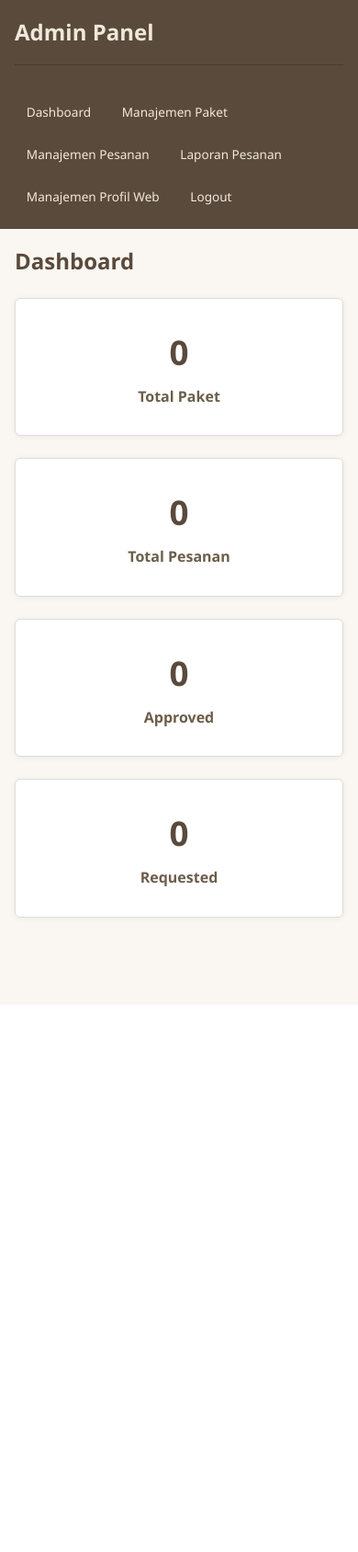
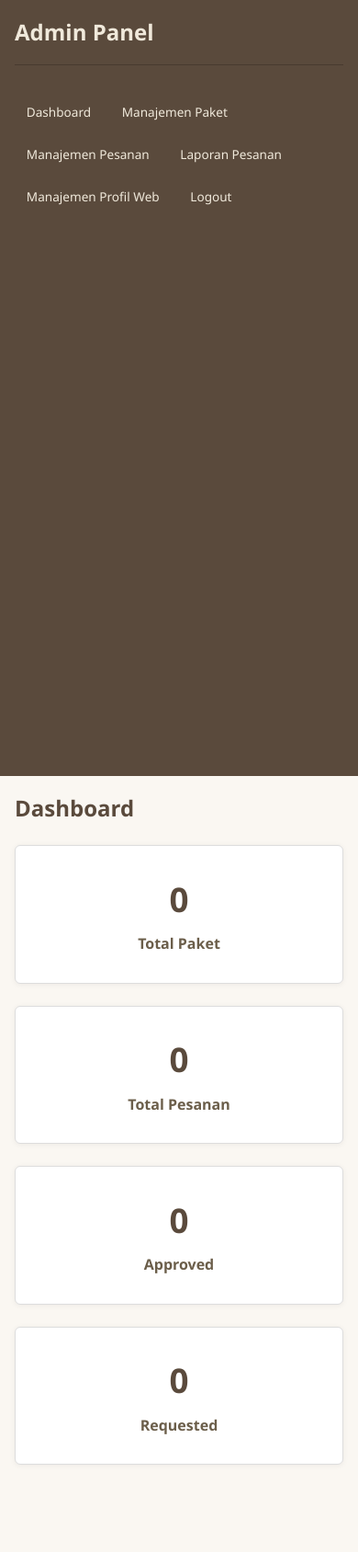
Before and after one commit to wahyuidaya/wedding_jewepe, a PHP site: page /admin/dashboard.php in a window 390 px wide. Shown: the whole page at 92% size. Before the commit the page ends 1093 px from the top, so only its background shows below. Run offline with PHP 8.4, Linux system fonts and the light colour scheme; the visitor is signed in with stand-in values (Sample User, id 1); data that the repository does not hold is empty.

Commit message:
fix(mobile): kunci halaman agar hanya tabel yang scroll horizontal dan pastikan tombol logout sidebar terlihat

```diff
--- a/assets/style.css
+++ b/assets/style.css
@@ -766,17 +766,34 @@ td a.btn-approve:hover {
 
 /* Mobile Responsive Table Horizontal Scroll */
 @media (max-width: 900px) {
+  html, body {
+    overflow-x: hidden !important;
+    max-width: 100vw !important;
+  }
+  main, .main-content, .content, .content-wrapper, .page-content, .card, .panel {
+    max-width: 100% !important;
+    min-width: 0 !important;
+  }
   .table-responsive, .table-wrap, .table-container {
     overflow-x: auto !important;
     -webkit-overflow-scrolling: touch;
-    width: 100%;
-    max-width: 100%;
+    width: 100% !important;
+    max-width: 100% !important;
+    display: block;
   }
   table {
-    display: block;
-    width: 100%;
-    overflow-x: auto;
+    display: block !important;
+    width: 100% !important;
+    max-width: 100% !important;
+    overflow-x: auto !important;
     -webkit-overflow-scrolling: touch;
     white-space: nowrap;
   }
+  .sidebar, aside, nav.sidebar {
+    height: 100dvh !important;
+    max-height: 100dvh !important;
+    overflow-y: auto !important;
+    -webkit-overflow-scrolling: touch;
+    padding-bottom: max(24px, env(safe-area-inset-bottom)) !important;
+  }
 }
```
